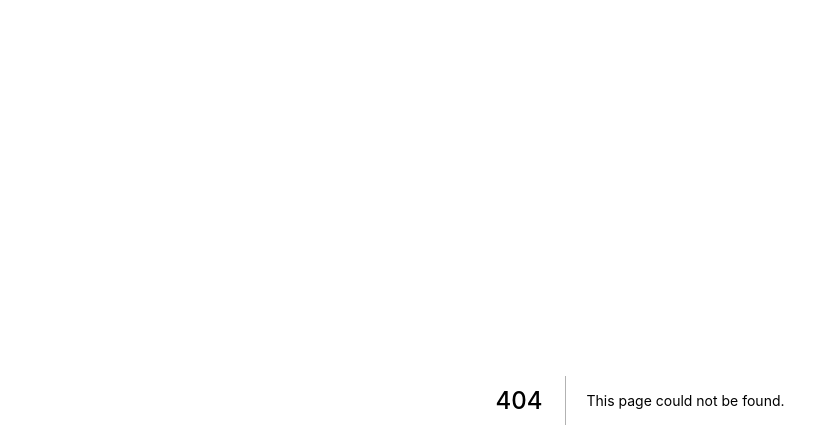
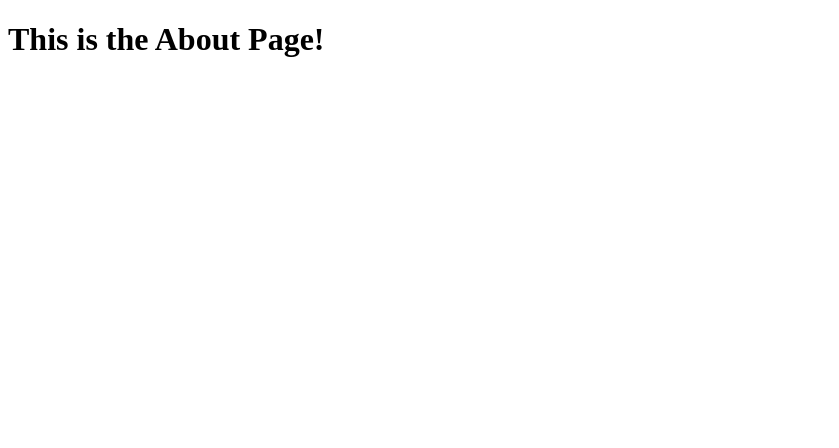
Before and after one commit to MattLong34/first-next, a Next.js app: page /about in a window 1280 px wide. Before the commit this address had no page. Shown: the top 448 px of the page, without its empty margins (0-839 px from the left). Built offline with nearby package versions, Linux system fonts and the light colour scheme.

Commit message:
add about page

```diff
--- /dev/null
+++ b/pages/about.js
@@ -0,0 +1,7 @@
+ const AboutPage = () => {
+     return (
+         <h1>This is the About Page!</h1>
+     )
+ };
+
+ export default AboutPage;
```
